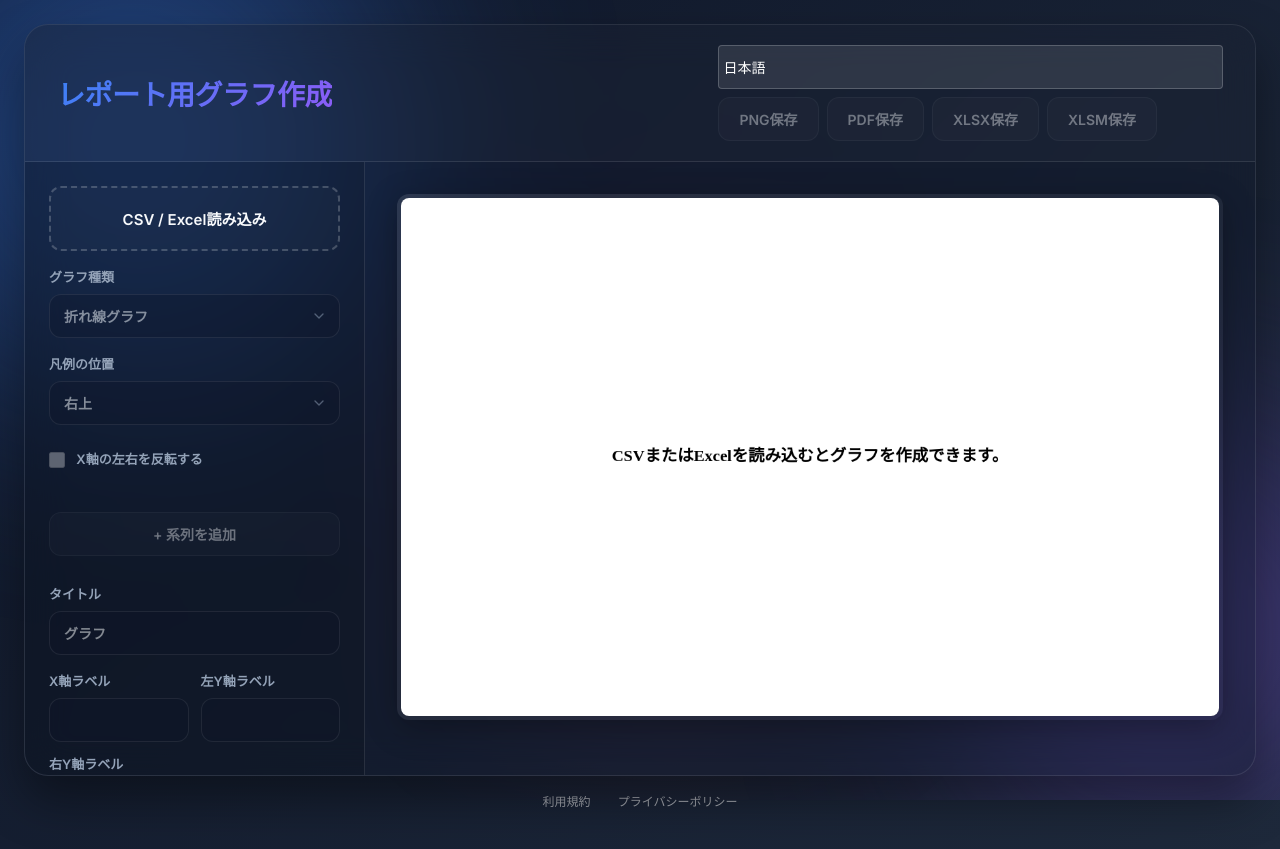
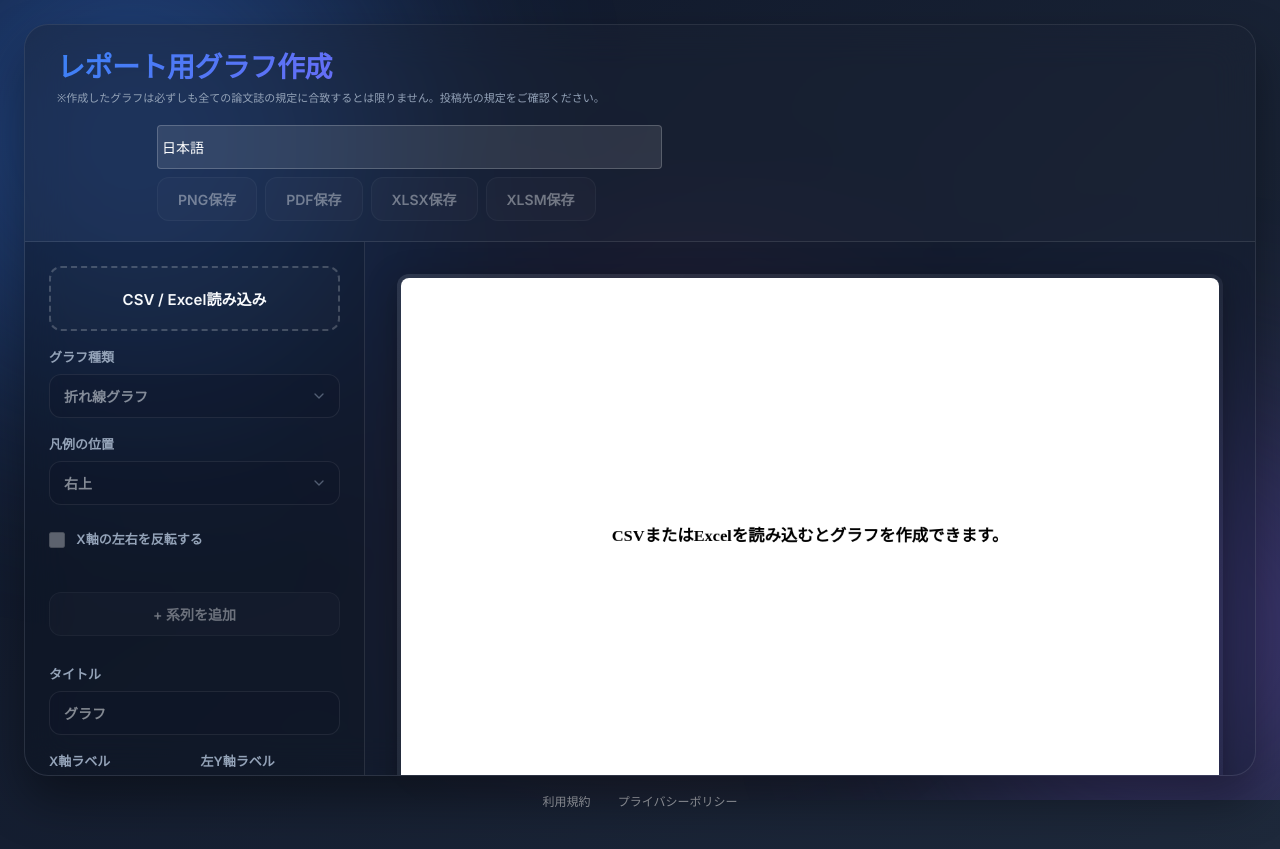
Before and after one commit to Kosenyou/graph-creator, a website: page public/index.html in a window 1280 px wide. Drawn offline with Linux system fonts and the light colour scheme.

Commit message:
Add disclaimer about journal requirements

```diff
--- a/public/index.html
+++ b/public/index.html
@@ -26,7 +26,8 @@
       <!-- 画面上部のヘッダー（タイトルやボタンが並ぶ場所） -->
       <header class="topbar">
         <div>
-          <h1 class="gradient-text" data-i18n="appTitleMain">レポート用グラフ作成</h1>
+          <h1 class="gradient-text" data-i18n="appTitleMain" style="margin-bottom: 4px;">レポート用グラフ作成</h1>
+          <p style="font-size: 11px; color: var(--text-muted); margin: 0; padding-bottom: 4px;" data-i18n="disclaimer">※作成したグラフは必ずしも全ての論文誌の規定に合致するとは限りません。投稿先の規定をご確認ください。</p>
         </div>
         <!-- admax -->
         <div class="header-ad">
--- a/public/script.js
+++ b/public/script.js
@@ -64,7 +64,8 @@
       xColumnRequired: "X軸の列を選択してください。",
       yColumnRequired: "少なくとも1つのY軸の列を選択してください。",
       loading: "読み込み中...",
-      errorPrefix: "エラー: "
+      errorPrefix: "エラー: ",
+      disclaimer: "※作成したグラフは必ずしも全ての論文誌の規定に合致するとは限りません。投稿先の規定をご確認ください。"
     },
     en: {
       appTitle: "Paper Graph Creator",
@@ -97,7 +98,8 @@
       xColumnRequired: "Please select an X-axis column.",
       yColumnRequired: "Please select at least one Y-axis column.",
       loading: "Loading...",
-      errorPrefix: "Error: "
+      errorPrefix: "Error: ",
+      disclaimer: "* The created graphs may not necessarily meet the requirements of all academic journals. Please check the submission guidelines."
     }
   };
 
```
